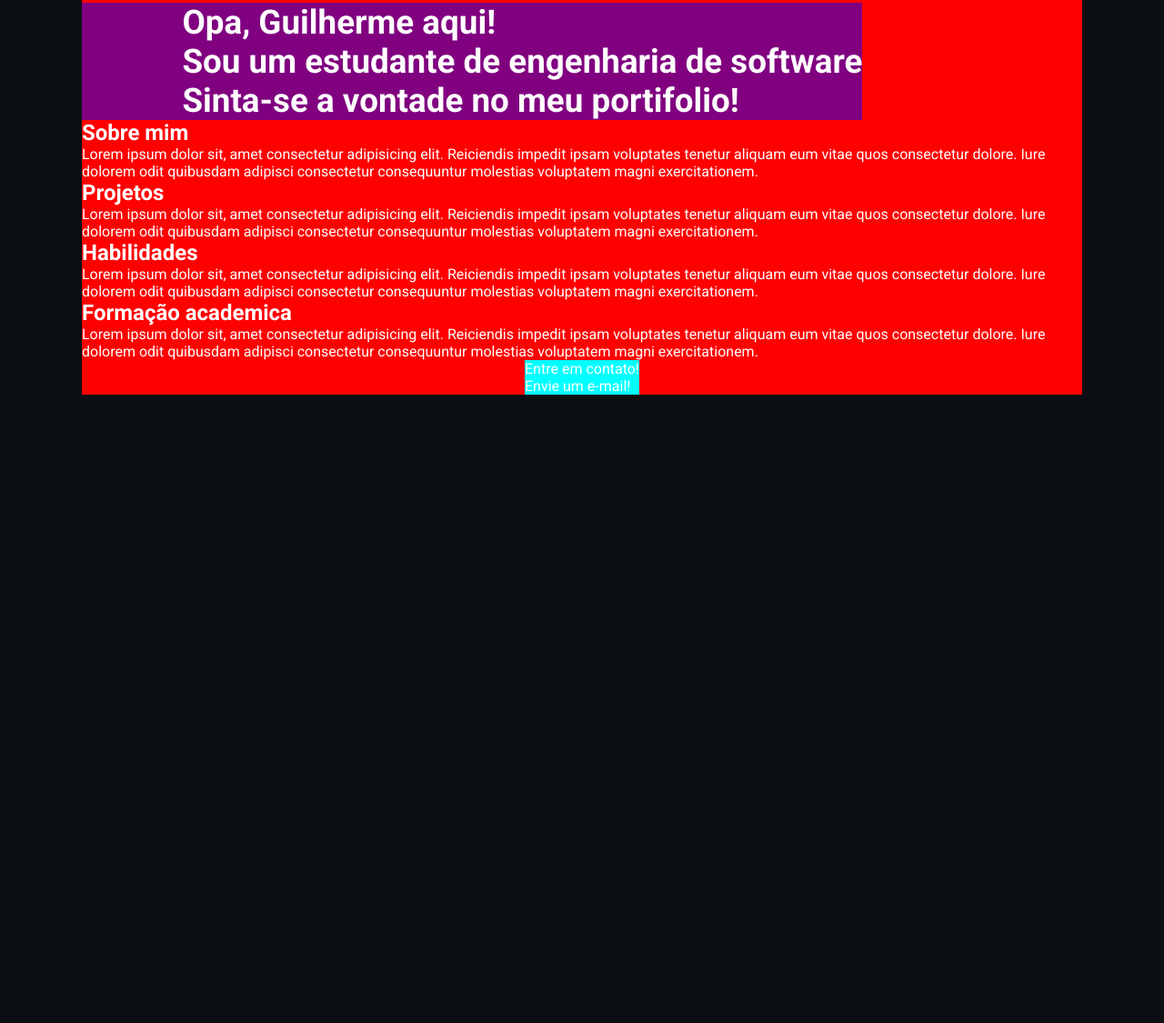
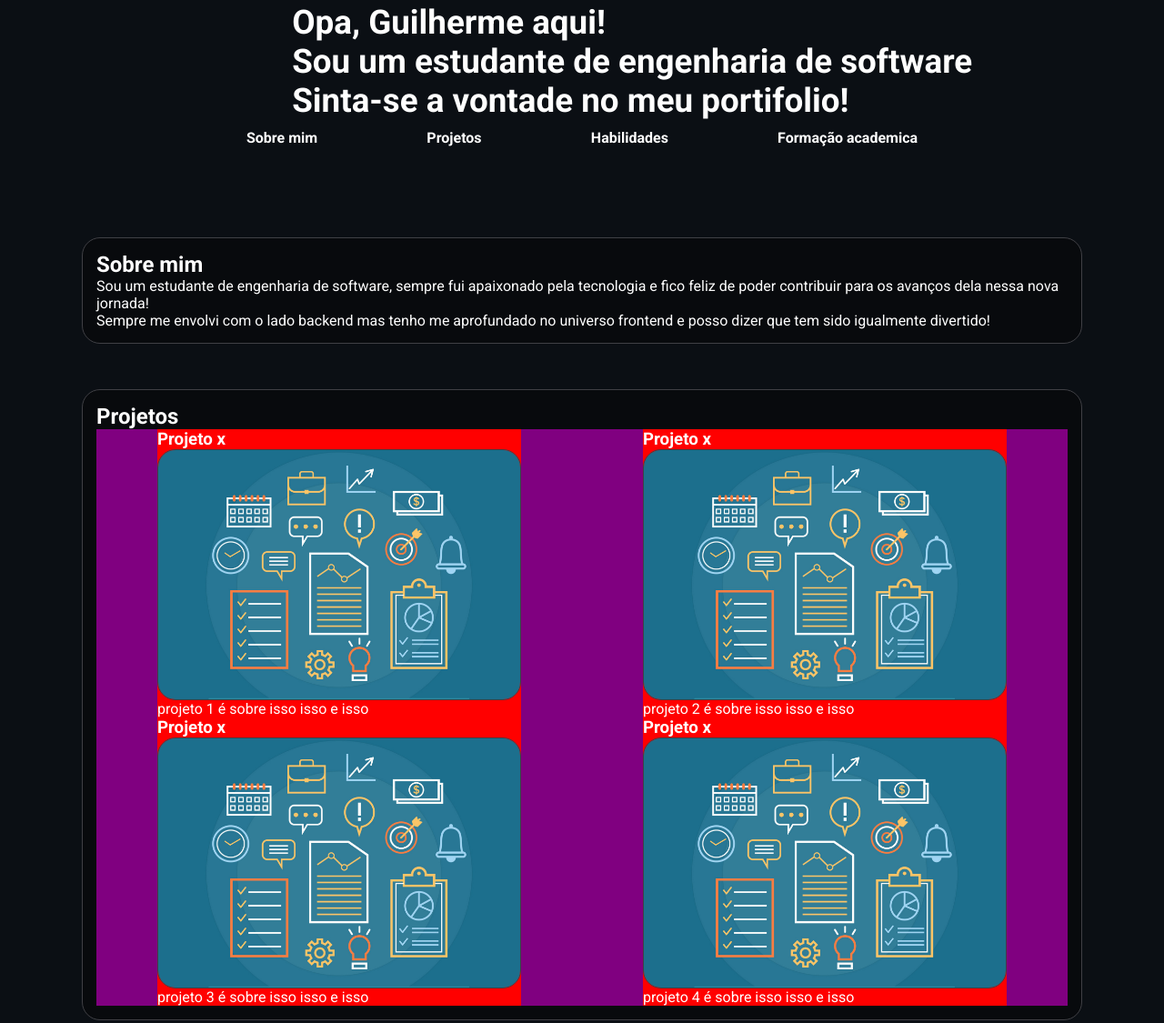
Before and after one commit to Guiferote/Portfolio-code, a plain HTML site: page index.html in a window 1280 px wide. Shown: the part 165-1290 px from the top of the page at 91% size. Before the commit the page ends 800 px from the top, so only its background shows below. Drawn offline with Linux system fonts and the light colour scheme.

Commit message:
Almost there

```diff
--- a/index.html
+++ b/index.html
@@ -27,17 +27,89 @@
 
     </header>
 
+    <section class="texto-topo">
     <p class="paragrafo-apresentacao">
         Opa, Guilherme aqui! <br>
         Sou um estudante de engenharia de software <br>
         Sinta-se a vontade no meu portifolio!
     </p>
 
+    <nav class="nav-navegacao">
+        <ul class="ul-navegacao">
+            <li class="li-navegacao"><a href="#nav-sobre-mim">Sobre mim</a></li>
+            <li class="li-navegacao"><a href="#nav-projetos">Projetos</a></li>
+            <li class="li-navegacao"><a href="#nav-habilidades">Habilidades</a></li>
+            <li class="li-navegacao"><a href="#nav-formacao-academica">Formação academica</a></li>
+        </ul>
+    </nav>
+    </section>
 
-    <main>
-        <section>
+    <main class="main">
+        <section class="main-section">
 
-            <h2>Sobre mim</h2>
+            <h2 id="nav-sobre-mim">Sobre mim</h2>
+            <p>
+                Sou um estudante de engenharia de software, sempre fui apaixonado pela tecnologia e
+                fico feliz de poder contribuir para os avanços dela nessa nova jornada! <br>
+                Sempre me envolvi com o lado backend mas tenho me aprofundado no universo frontend e
+                posso dizer que tem sido igualmente divertido!
+            </p>
+
+        </section>
+        <section class="main-section">
+
+            <h2 id="nav-projetos">Projetos</h2>
+            <section class="showcase-projetos">
+                <div class="projeto-individual">
+                    <h3 class="nome-projeto">Projeto x</h3>
+                    <img class="imagem-projeto" src="./img/imagem_teste.png" alt="">
+
+                    <article>
+                        projeto 1 é sobre isso isso e isso
+                    </article>
+
+                </div>
+
+                <div class="projeto-individual">
+
+                    <h3 class="nome-projeto">Projeto x</h3>
+
+                    <img class="imagem-projeto" src="./img/imagem_teste.png" alt="">
+
+                    <article>
+                        projeto 2 é sobre isso isso e isso
+                    </article>
+
+                </div>
+
+                <div class="projeto-individual">
+
+                    <h3 class="nome-projeto">Projeto x</h3>
+
+                    <img class="imagem-projeto" src="./img/imagem_teste.png" alt="">
+
+                    <article>
+                        projeto 3 é sobre isso isso e isso
+                    </article>
+
+                </div>
+
+                <div class="projeto-individual">
+
+                    <h3 class="nome-projeto">Projeto x</h3>
+
+                    <img class="imagem-projeto" src="./img/imagem_teste.png" alt="">
+
+                    <article>
+                        projeto 4 é sobre isso isso e isso
+                    </article>
+
+                </div>
+            </section>
+
+        </section>
+        <section class="main-section">
+            <h2 id="nav-habilidades">Habilidades</h2>
             <p>
                 Lorem ipsum dolor sit, amet consectetur adipisicing elit.
                 Reiciendis impedit ipsam voluptates tenetur aliquam eum vitae quos
@@ -46,29 +118,8 @@
             </p>
 
         </section>
-        <section>
-
-            <h2>Projetos</h2>
-            <p>
-                Lorem ipsum dolor sit, amet consectetur adipisicing elit.
-                Reiciendis impedit ipsam voluptates tenetur aliquam eum vitae quos
-                consectetur dolore. Iure dolorem odit quibusdam adipisci consectetur
-                consequuntur molestias voluptatem magni exercitationem.
-            </p>
-
-        </section>
-        <section>
-            <h2>Habilidades</h2>
-            <p>
-                Lorem ipsum dolor sit, amet consectetur adipisicing elit.
-                Reiciendis impedit ipsam voluptates tenetur aliquam eum vitae quos
-                consectetur dolore. Iure dolorem odit quibusdam adipisci consectetur
-                consequuntur molestias voluptatem magni exercitationem.
-            </p>
-
-        </section>
-        <section>
-            <h2>Formação academica</h2>
+        <section class="main-section">
+            <h2 id="nav-formacao-academica">Formação academica</h2>
             <p>
                 Lorem ipsum dolor sit, amet consectetur adipisicing elit.
                 Reiciendis impedit ipsam voluptates tenetur aliquam eum vitae quos
@@ -81,9 +132,19 @@
 
     </main>
 
-    <footer class="rodape">Entre em contato! <br> Envie um e-mail!</footer>
-    <section></section>
-    <article></article>
+    <footer class="rodape">
+
+        <section class="links-rodape">
+            <a href= "mailto: guilherme-guingo@hotmail.com"> Entre em contato: <i class="fa-solid fa-envelope"></i> </a>
+        </section>
+
+    <section class="links-rodape">
+       <a href="./Files/Curriculo.pdf" download="">Baixe o meu curriculo: <i class="fa-solid fa-download"></i></a>
+
+
+    </section>
+
+    </footer>
 
     </section>
 
--- a/style.css
+++ b/style.css
@@ -7,17 +7,22 @@
     font-family: "Roboto";
 }
 
+html{
+    scroll-behavior: smooth;
+}
+
 body{
     background-color: #0b0f14;
     color: white;
 }
 
+/* Container main */
 
 .container-principal{
     display: flex;
     flex-direction: column;
     align-items: center;
-    background-color: red;
+    background-color: #0b0f14;
     width: 1100px;
     margin:auto;
 
@@ -31,8 +36,9 @@ body{
     align-items: center;
     width: 900px;
     height: 3.5em;
+    border: solid #404045 1px;
     border-radius: 20px;
-    background-color: black;
+    background-color: #080a0d;
     padding: 0 1em;
     color: lightslategray;
     margin: 2em 0 5em 0;
@@ -68,7 +74,7 @@ body{
     transition: 0.4s;
 }
 
-/* PARAGRAFO */
+/* PARAGRAFO APRENSENTAÇÃO + navbar*/
 
 .paragrafo-apresentacao{
     font-size: 2.3em;
@@ -76,12 +82,98 @@ body{
     text-align: left;
     margin-right: auto;
     padding-left: 3em;
+    /* background-color: purple; */
+}
+
+.nav-navegacao{
+    margin: 10px 0 50px 0;
+}
+
+.nav-navegacao .ul-navegacao{
+    display: flex;
+    justify-content: space-around;
+    /* background-color: purple; */
+
+}
+
+
+.nav-navegacao .ul-navegacao .li-navegacao{
+    list-style: none;
+}
+
+.nav-navegacao .ul-navegacao .li-navegacao a {
+    text-decoration: none;
+    color: white;
+    font-weight: bold;
+    border: transparent solid;
+    overflow: hidden;
+    border-radius: 20px;
+    transition: 1s;
+}
+
+.nav-navegacao .ul-navegacao .li-navegacao a:hover {
+    /* background-color: lightslategray; */
+    font-size: 1.5em;
+    transition: 1s;
+}
+
+/* Main & projetos */
+
+.main .main-section{
+    margin: 50px 0 50px 0;
+    border: solid #404045 1px;
+    background-color: #080a0d;
+    border-radius: 20px;
+    padding: 15px;
+}
+
+/* REVISAR */
+.main .main-section:hover{
+    background-color: ghostwhite ;
+}
+
+.showcase-projetos{
+    display: flex;
+    flex-direction: row;
+    flex-wrap: wrap;
+    justify-content: space-around;
     background-color: purple;
 }
 
+.projeto-individual{
+    display: flex;
+    flex-direction: column;
+    width: 400px;
+    background-color: red;
+}
+
+.imagem-projeto{
+    border: solid #404045 1px;
+    border-radius: 20px;
+    overflow: hidden;
+}
+
+/* RODAPE */
+
 .rodape{
-    background-color: aqua;
+    height: 100vh;
+    /* background-color: aqua; */
+    display: flex;
+    flex-direction: column;
+    align-items: flex-start;
+    justify-content: center;
+    position: sticky;
+    top: 3px;
 }
+
+.rodape .links-rodape a{
+    text-decoration: none;
+    color: white ;
+    font-weight: bold;
+    font-size: 2em;
+
+}
+
 
 /*
 
```
Also changed, not shown: img/imagem_teste.png (added), 1 other file.
